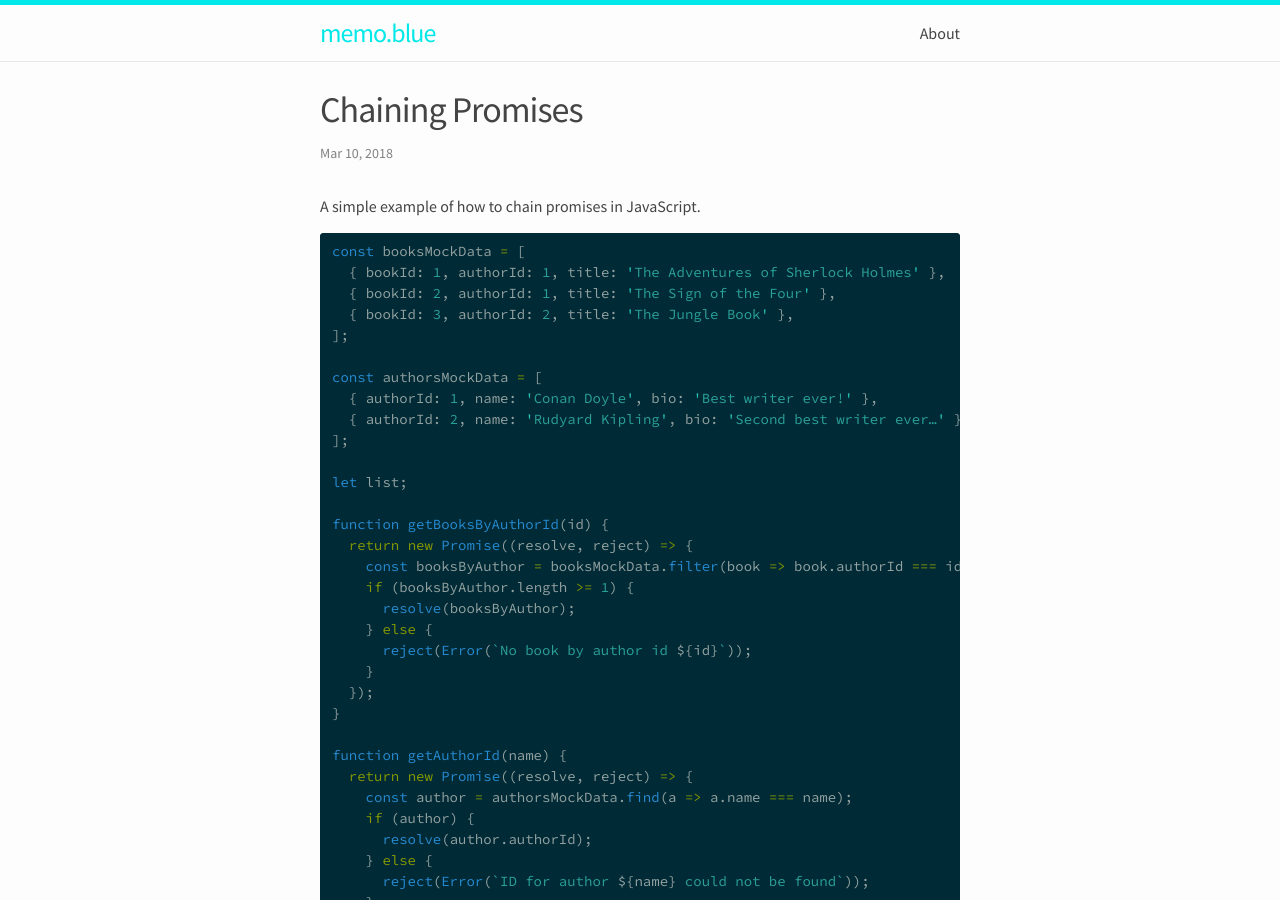
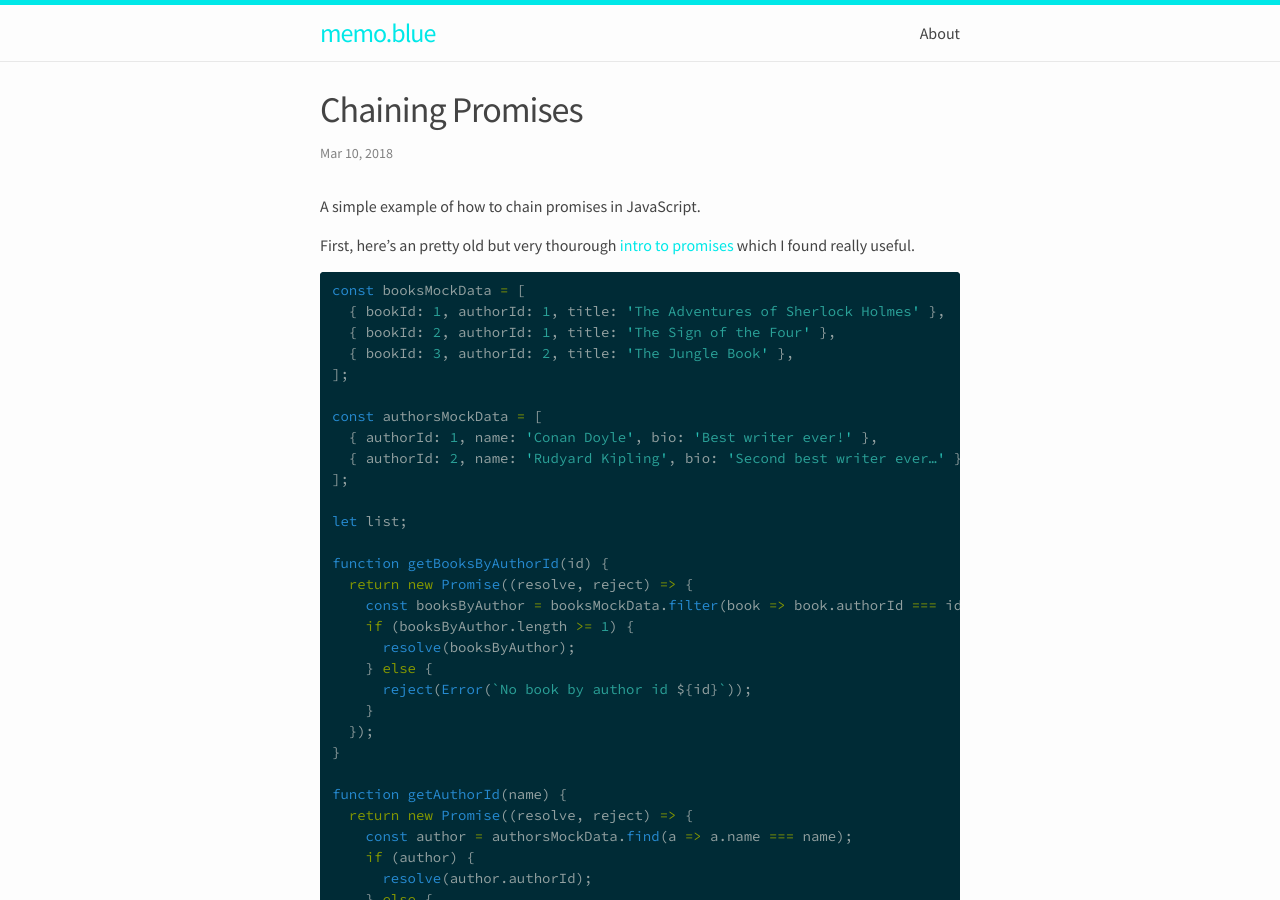
Before and after one commit to memoblue/memoblue.github.io, a Jekyll site: the page built from _posts/2018-03-10-chaining-promises.md, in a window 1280 px wide and 900 px high. Built offline with Jekyll 4.4.1, drawn with Linux system fonts in a browser that asks for light colours.

Commit message:
add link to article about promises

````diff
--- a/_posts/2018-03-10-chaining-promises.md
+++ b/_posts/2018-03-10-chaining-promises.md
@@ -6,6 +6,8 @@ tags: ['Coding','JavaScript']
 ---
 
 A simple example of how to chain promises in JavaScript.
+
+First, here's an pretty old but very thourough [intro to promises][promises] which I found really useful.
 
 ```js
 const booksMockData = [
@@ -59,3 +61,5 @@ setTimeout(() => {
   console.log(list); // [("The adventures of Sherlock Holmes", "The Sign of Four")];
 }, 200);
 ```
+
+[promises]:https://developers.google.com/web/fundamentals/primers/promises
````
